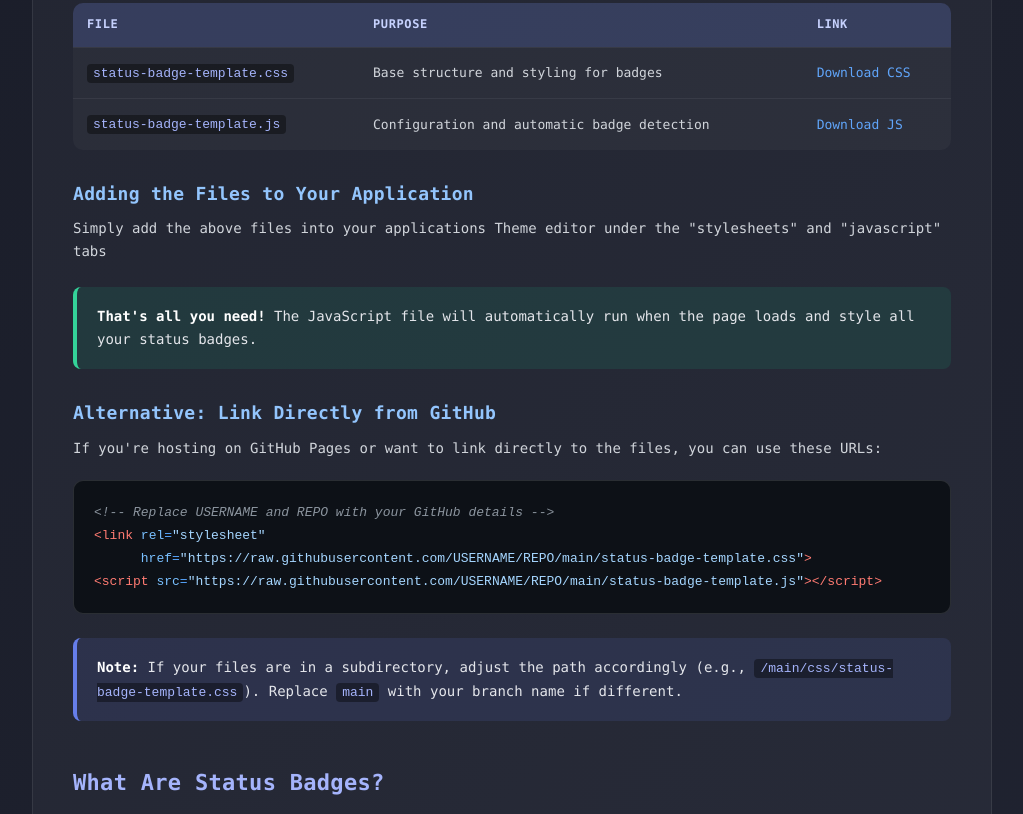
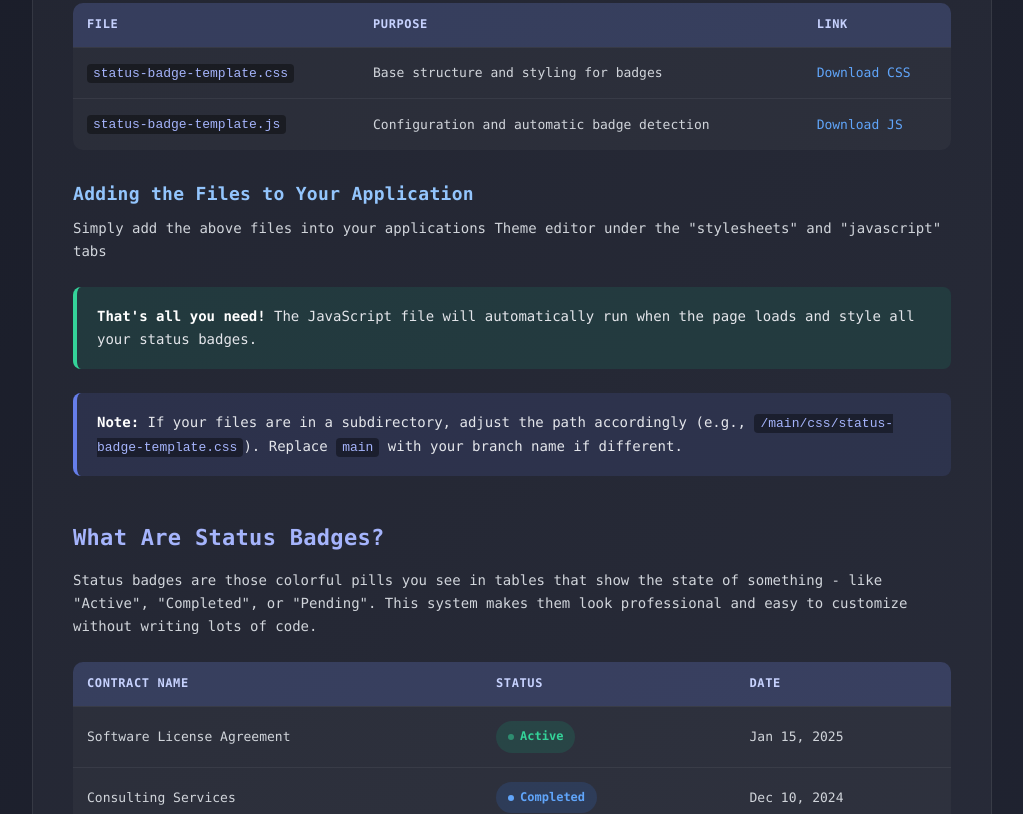
Before and after one commit to ahrmada95/neota-template-guides, a plain HTML site: page status-badge-template/status-badge-guide.html in a window 1280 px wide. Shown: the part 399-1213 px from the top of the page, without its empty margins (128-1151 px from the left). Drawn offline with Linux system fonts and the light colour scheme.

Commit message:
Update status-badge-guide.html

```diff
--- a/status-badge-template/status-badge-guide.html
+++ b/status-badge-template/status-badge-guide.html
@@ -301,14 +301,6 @@
         <div class="success-box">
             <strong>That's all you need!</strong> The JavaScript file will automatically run when the page loads and style all your status badges.
         </div>
-
-        <h3>Alternative: Link Directly from GitHub</h3>
-        <p>If you're hosting on GitHub Pages or want to link directly to the files, you can use these URLs:</p>
-
-        <pre><code><span class="syntax-comment">&lt;!-- Replace USERNAME and REPO with your GitHub details --&gt;</span>
-<span class="syntax-html">&lt;link</span> <span class="syntax-property">rel</span>=<span class="syntax-string">"stylesheet"</span>
-      <span class="syntax-property">href</span>=<span class="syntax-string">"https://raw.githubusercontent.com/USERNAME/REPO/main/status-badge-template.css"</span><span class="syntax-html">&gt;</span>
-<span class="syntax-html">&lt;script</span> <span class="syntax-property">src</span>=<span class="syntax-string">"https://raw.githubusercontent.com/USERNAME/REPO/main/status-badge-template.js"</span><span class="syntax-html">&gt;&lt;/script&gt;</span></code></pre>
 
         <div class="info-box">
             <strong>Note:</strong> If your files are in a subdirectory, adjust the path accordingly (e.g., <code>/main/css/status-badge-template.css</code>). Replace <code>main</code> with your branch name if different.
```
